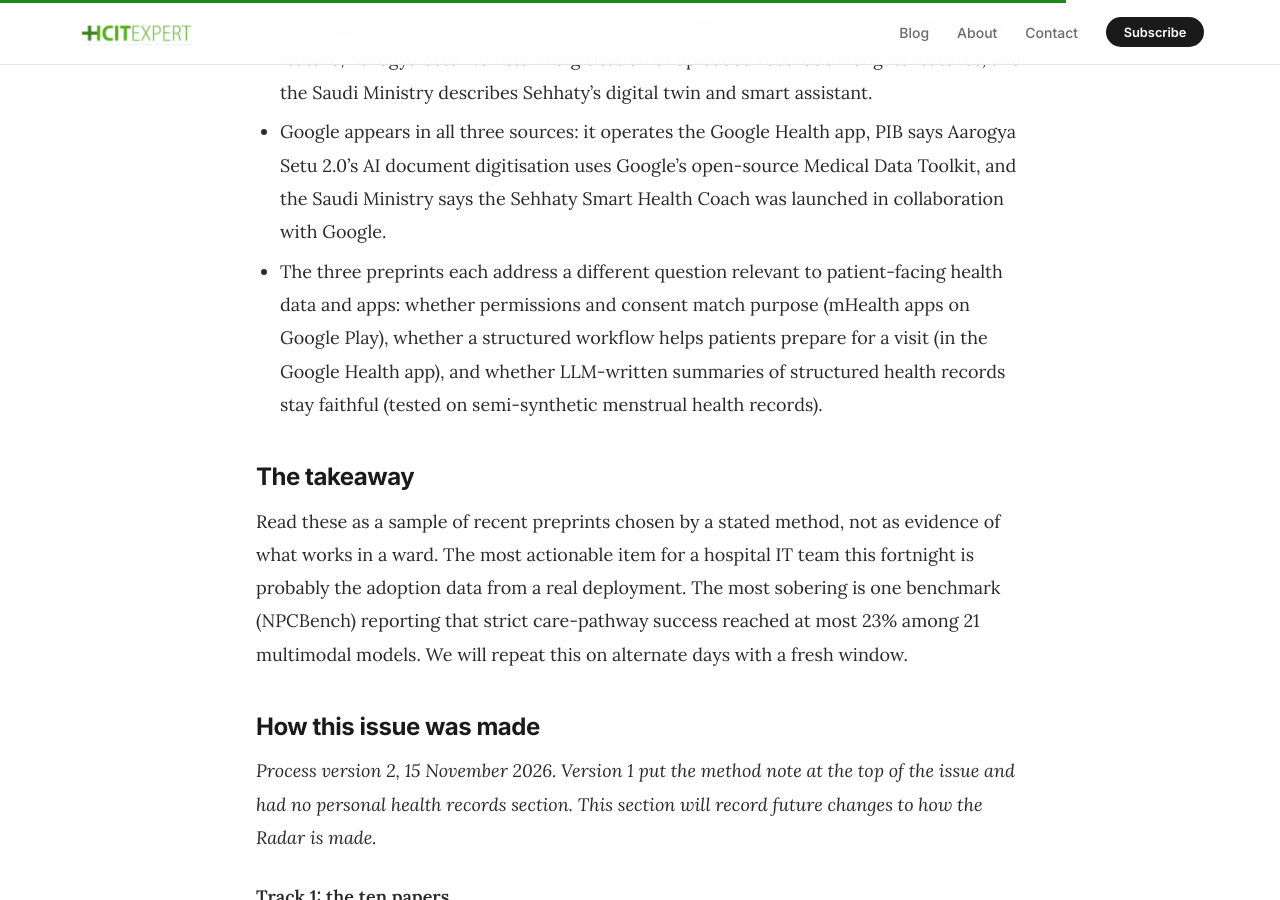
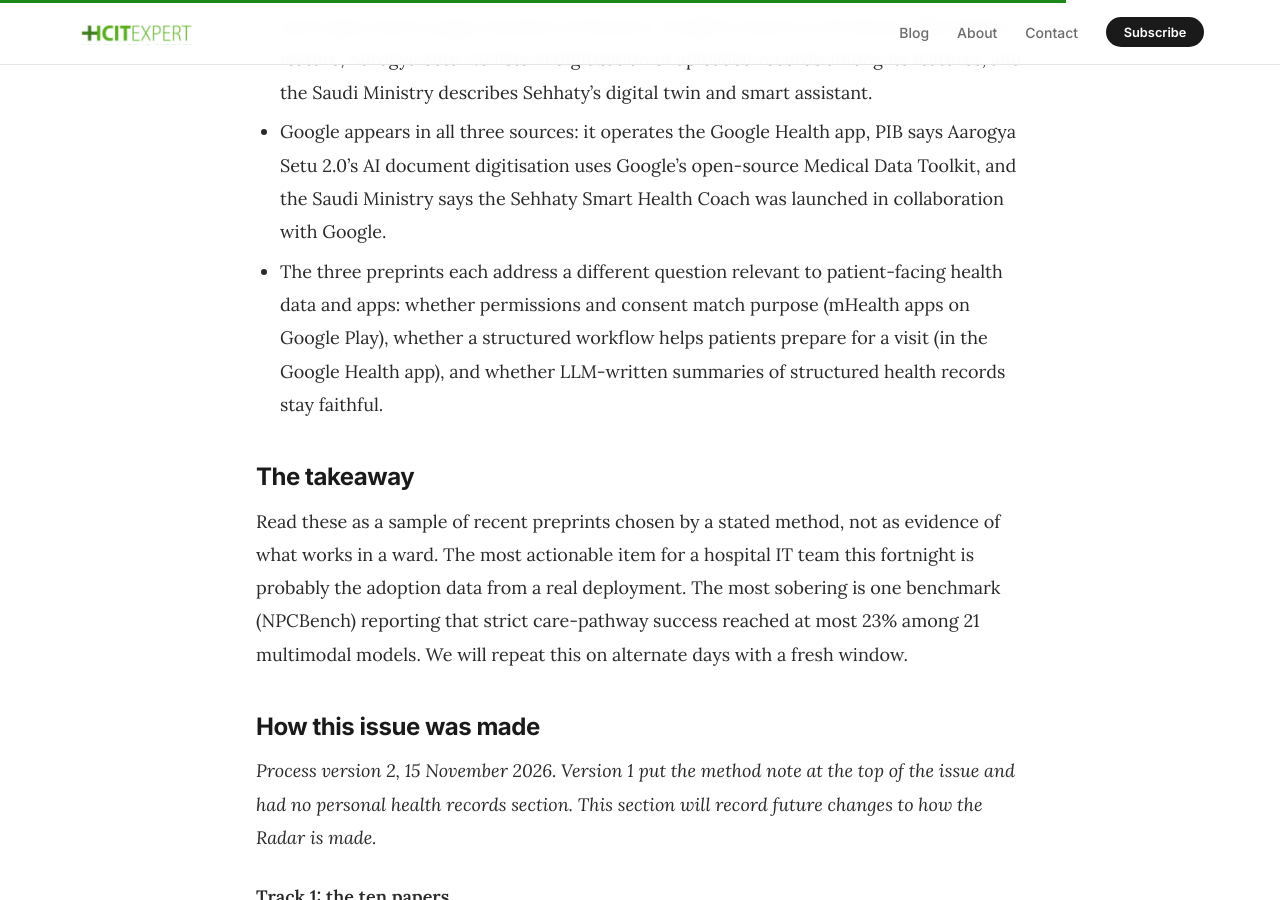
Before and after one commit to msharmas-yajur/hcitexpert-com, a Jekyll site: the page built from _posts/2026-11-15-the-research-radar-issue-001-ten-digital-health-preprints-november-2026.md, in a window 1280 px wide and 900 px high, scrolled down 14250 px. Built offline with Jekyll 4.4.1, drawn with Linux system fonts in a browser that asks for light colours.

Commit message:
fix: drop unmarked 'semi-synthetic' parenthetical from the cross-paper bullet (deletion only)
Final authorised checker pass returned CHANGES REQUIRED for this single item; the checker's alternative
fix was to delete the parenthetical. Deletion only, not re-verified. Held pending owner decision.

Co-Authored-By: Claude Sonnet 5.5 <noreply@anthropic.com>
Claude-Session: https://claude.ai/code/session_013kodvpn1aXpbMMUpAaKEq4

```diff
--- a/_posts/2026-11-15-the-research-radar-issue-001-ten-digital-health-preprints-november-2026.md
+++ b/_posts/2026-11-15-the-research-radar-issue-001-ten-digital-health-preprints-november-2026.md
@@ -283,7 +283,7 @@ Sources: Google's posts of 7 May 2026 on the [Google Health app](https://blog.go
 - Google and India's Aarogya Setu 2.0 both build on an app that already had users: Google updated the existing Fitbit app, and PIB cites nearly 20 crore downloads for Aarogya Setu.
 - Each app's source pages mention AI features: Google's Coach is a Premium subscription feature, Aarogya Setu 2.0 lists AI digitisation of uploaded records among its features, and the Saudi Ministry describes Sehhaty's digital twin and smart assistant.
 - Google appears in all three sources: it operates the Google Health app, PIB says Aarogya Setu 2.0's AI document digitisation uses Google's open-source Medical Data Toolkit, and the Saudi Ministry says the Sehhaty Smart Health Coach was launched in collaboration with Google.
-- The three preprints each address a different question relevant to patient-facing health data and apps: whether permissions and consent match purpose (mHealth apps on Google Play), whether a structured workflow helps patients prepare for a visit (in the Google Health app), and whether LLM-written summaries of structured health records stay faithful (tested on semi-synthetic menstrual health records).
+- The three preprints each address a different question relevant to patient-facing health data and apps: whether permissions and consent match purpose (mHealth apps on Google Play), whether a structured workflow helps patients prepare for a visit (in the Google Health app), and whether LLM-written summaries of structured health records stay faithful.
 
 ## The takeaway
 
```
